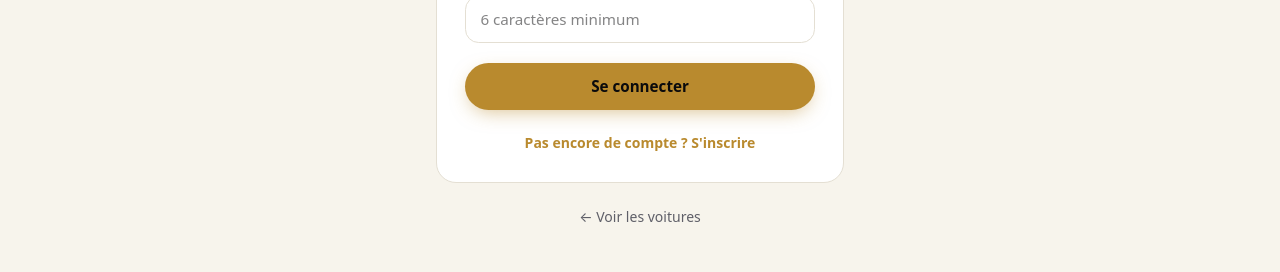
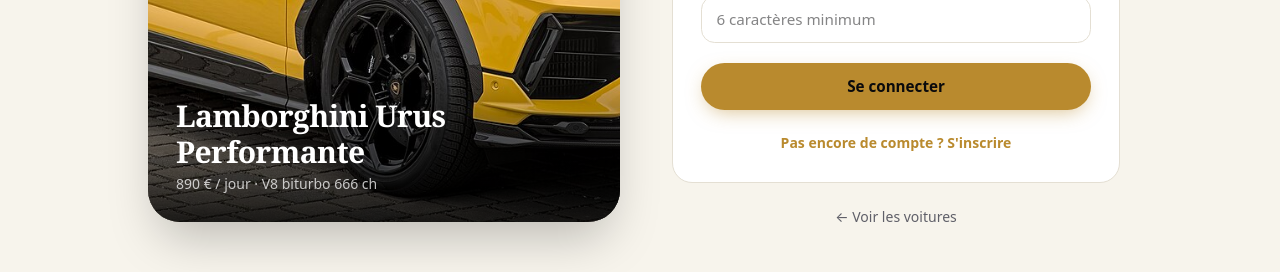
Before and after one commit to Janice91/metricflow, a Next.js app: page /login in a window 1280 px wide. Shown: the part 455-727 px from the top of the page. Built offline with nearby package versions, Linux system fonts and the light colour scheme; no server answers.

Commit message:
Photo Urus sur la page de connexion

```diff
--- a/app/login/page.tsx
+++ b/app/login/page.tsx
@@ -3,6 +3,8 @@
 import Link from "next/link";
 import { useRouter } from "next/navigation";
 import { supabase } from "@/lib/supabase";
+import { CARS } from "@/lib/cars";
+import CarPhoto from "@/components/CarPhoto";
 
 export default function LoginPage() {
   const router = useRouter();
@@ -39,7 +41,15 @@
   }
 
   return (
-    <div className="mx-auto flex max-w-md flex-col px-5 py-16">
+    <div className="mx-auto grid max-w-5xl items-center gap-10 px-5 py-12 md:grid-cols-2 md:py-16">
+      <div className="relative hidden overflow-hidden rounded-[2rem] bg-ink shadow-2xl md:block">
+        <CarPhoto car={CARS[0]} className="h-[34rem] w-full" />
+        <div className="absolute inset-x-0 bottom-0 bg-gradient-to-t from-black/85 to-transparent p-7 text-white">
+          <p className="font-display text-3xl font-bold">Lamborghini Urus Performante</p>
+          <p className="mt-1 text-sm text-white/75">890 &#x20AC; / jour &#xB7; V8 biturbo 666 ch</p>
+        </div>
+      </div>
+      <div className="mx-auto flex w-full max-w-md flex-col">
       <div className="text-center">
         <span className="mx-auto grid h-14 w-14 place-items-center rounded-2xl bg-accent text-2xl font-bold text-ink">D</span>
         <h1 className="font-display mt-5 text-4xl font-bold">{mode === "login" ? "Bon retour" : "Cr\u00e9er un compte"}</h1>
@@ -73,5 +83,6 @@
       </form>
       <p className="mt-6 text-center text-sm text-muted"><Link href="/voitures" className="hover:text-ink">&larr; Voir les voitures</Link></p>
     </div>
+    </div>
   );
 }
```
